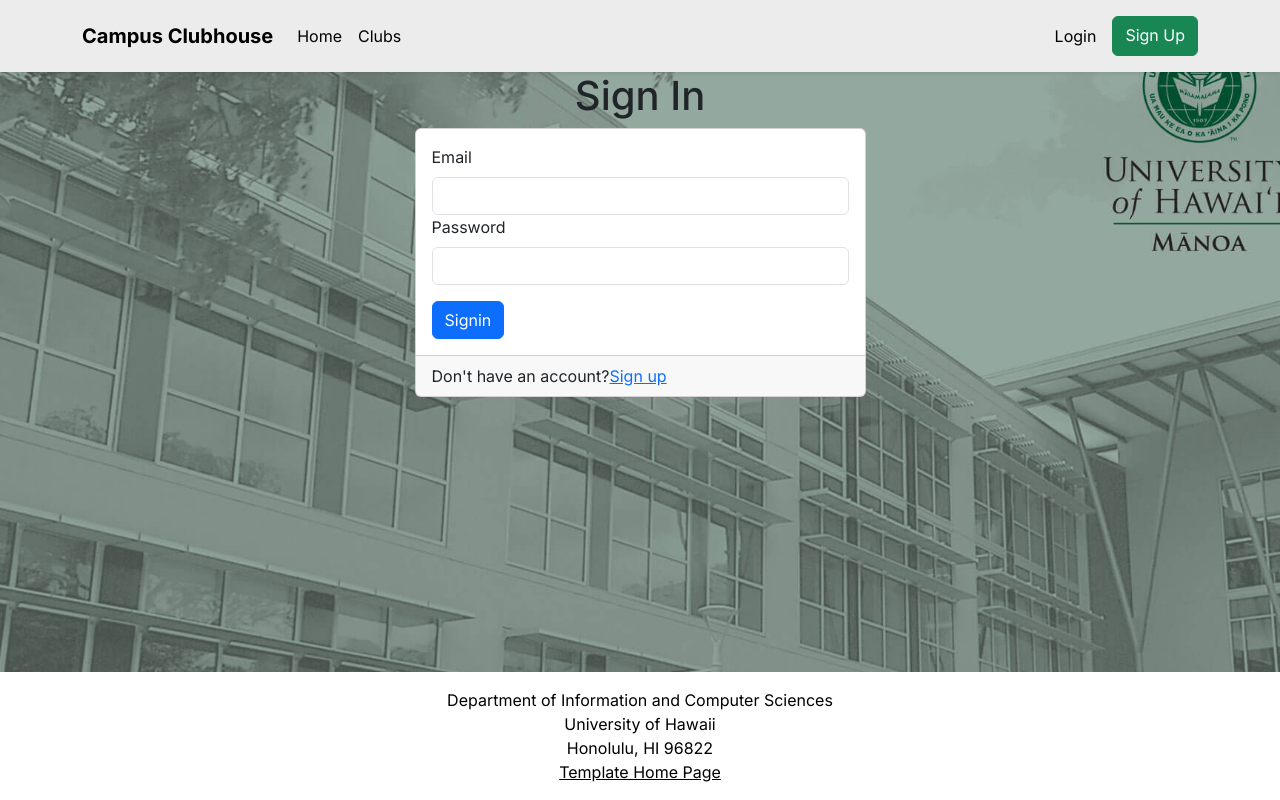
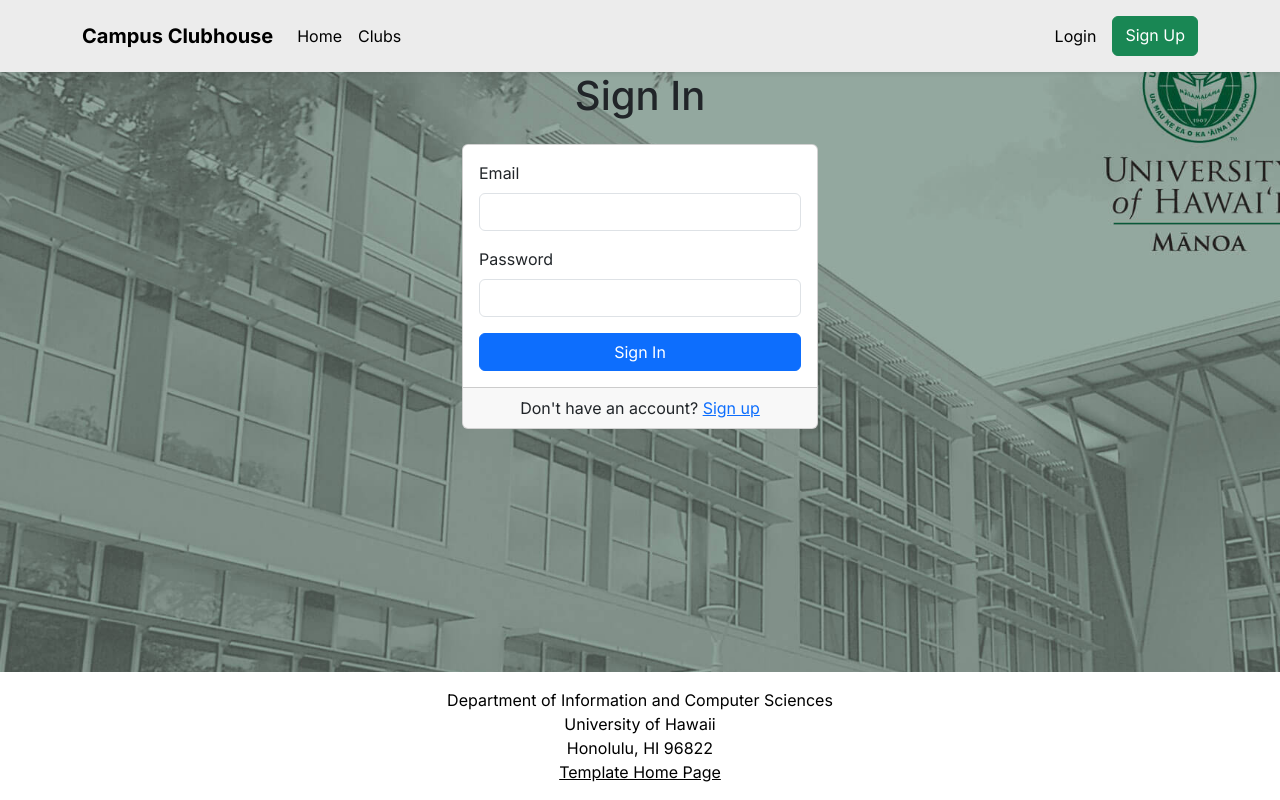
Before and after one commit to campus-clubhouse/campus-clubhouse, a Next.js app: page /auth/signin in a window 1280 px wide. Built offline with nearby package versions, Linux system fonts and the light colour scheme; no server answers.

Commit message:
Update broken links

```diff
--- a/src/app/auth/signin/page.tsx
+++ b/src/app/auth/signin/page.tsx
@@ -1,10 +1,38 @@
 'use client';
 
-import { signIn } from 'next-auth/react';
-import { Button, Card, Col, Container, Form, Row } from 'react-bootstrap';
+import { signIn, useSession } from 'next-auth/react';
+import { useEffect } from 'react';
+import { useRouter } from 'next/navigation';
+import { Button, Card, Col, Container, Form, Row, Spinner } from 'react-bootstrap';
 
-/** The sign in page. */
 const SignIn = () => {
+  const { data: session, status } = useSession();
+  const router = useRouter();
+
+  useEffect(() => {
+    if (status === 'authenticated') {
+      const role = (session?.user as any)?.randomKey;
+      if (role === 'SUPER' || role === 'ADMIN') {
+        router.replace('/club-admin'); // use replace to avoid back button issues
+      } else {
+        router.replace('/clubs');
+      }
+    }
+  }, [session, status, router]);
+
+  if (status === 'loading') {
+    return (
+      <main className="d-flex justify-content-center align-items-center" style={{ height: '100vh' }}>
+        <Spinner animation="border" />
+      </main>
+    );
+  }
+
+  if (status === 'authenticated') {
+    // While redirect is happening, don't show sign-in form
+    return null;
+  }
+
   const handleSubmit = async (e: React.FormEvent<HTMLFormElement>) => {
     e.preventDefault();
     const target = e.target as typeof e.target & {
@@ -13,14 +41,15 @@ const SignIn = () => {
     };
     const email = target.email.value;
     const password = target.password.value;
+
     const result = await signIn('credentials', {
-      callbackUrl: '/list',
+      redirect: false,
       email,
       password,
     });
 
     if (result?.error) {
-      console.error('Sign in failed: ', result.error);
+      alert(`Sign in failed: ${result.error}`);
     }
   };
 
@@ -28,26 +57,27 @@ const SignIn = () => {
     <main>
       <Container>
         <Row className="justify-content-center">
-          <Col xs={5}>
-            <h1 className="text-center">Sign In</h1>
+          <Col xs={12} md={6} lg={4}>
+            <h1 className="text-center mb-4">Sign In</h1>
             <Card>
               <Card.Body>
                 <Form method="post" onSubmit={handleSubmit}>
-                  <Form.Group controlId="formBasicEmail">
+                  <Form.Group controlId="formBasicEmail" className="mb-3">
                     <Form.Label>Email</Form.Label>
-                    <input name="email" type="text" className="form-control" />
+                    <Form.Control name="email" type="email" required />
                   </Form.Group>
-                  <Form.Group>
+                  <Form.Group controlId="formBasicPassword" className="mb-3">
                     <Form.Label>Password</Form.Label>
-                    <input name="password" type="password" className="form-control" />
+                    <Form.Control name="password" type="password" required />
                   </Form.Group>
-                  <Button type="submit" className="mt-3">
-                    Signin
+                  <Button type="submit" className="w-100">
+                    Sign In
                   </Button>
                 </Form>
               </Card.Body>
-              <Card.Footer>
+              <Card.Footer className="text-center">
                 Don&apos;t have an account?
+                {' '}
                 <a href="/auth/signup">Sign up</a>
               </Card.Footer>
             </Card>
--- a/src/app/globals.css
+++ b/src/app/globals.css
@@ -16,7 +16,6 @@ body {
   height: 100%;
   padding: 0;
   margin: 0;
-
   background: fixed center url("/background1.jpg");
   background-size: cover;
 }
@@ -44,11 +43,6 @@ footer a {
   flex-direction: column;
 }
 
-/* Hero section example */
-.hero-section {
-  min-height: 100vh;
-}
-
 /* Navbar link behavior */
 .navbar-nav .nav-link {
   transition: background-color 0.2s ease-in-out;
@@ -61,22 +55,3 @@ footer a {
   background-color: rgba(0, 0, 0, 0.1);
   color: var(--nat-navbar-text-color) !important;
 }
-
-/* Active (clicked/current) link style */
-.navbar-nav .nav-link.active,
-.navbar-nav .nav-link:focus,
-.navbar-nav .nav-link:active {
-  background-color: var(gray); /* lightblue */
-  color: var(--nat-navbar-highlight-text) !important;
-  outline: none;
-  box-shadow: none;
-}
-
-.hero-overlay {
-  background-color: rgba(255, 255, 255, 0); /* White translucent overlay */
-  width: 100%;
-  height: 100%;
-  display: flex;
-  align-items: center;
-  justify-content: center;
-}
--- a/src/components/Navbar.tsx
+++ b/src/components/Navbar.tsx
@@ -2,12 +2,13 @@
 
 import { useSession } from 'next-auth/react';
 import { usePathname } from 'next/navigation';
-import { Navbar, Nav, Container, Button } from 'react-bootstrap';
+import { Navbar, Nav, Container, NavDropdown, Button } from 'react-bootstrap';
 
 const NavBar: React.FC = () => {
   const { data: session } = useSession();
-  const userWithRole = session?.user as { email: string; randomKey: string };
+  const userWithRole = session?.user as { email: string; randomKey: string } | undefined;
   const role = userWithRole?.randomKey;
+  const currentUser = userWithRole?.email;
   const pathName = usePathname();
 
   return (
@@ -26,10 +27,19 @@ const NavBar: React.FC = () => {
             )}
           </Nav>
           <Nav className="ms-auto">
-            <Nav.Link href="/auth/signin">Login</Nav.Link>
-            <Button href="/auth/signup" variant="success" className="ms-2">
-              Sign Up
-            </Button>
+            {session ? (
+              <NavDropdown id="user-dropdown" title={currentUser || 'User'}>
+                <NavDropdown.Item href="/api/auth/signout">Sign Out</NavDropdown.Item>
+                <NavDropdown.Item href="/auth/change-password">Change Password</NavDropdown.Item>
+              </NavDropdown>
+            ) : (
+              <>
+                <Nav.Link href="/auth/signin">Login</Nav.Link>
+                <Button href="/auth/signup" variant="success" className="ms-2">
+                  Sign Up
+                </Button>
+              </>
+            )}
           </Nav>
         </Navbar.Collapse>
       </Container>
```
